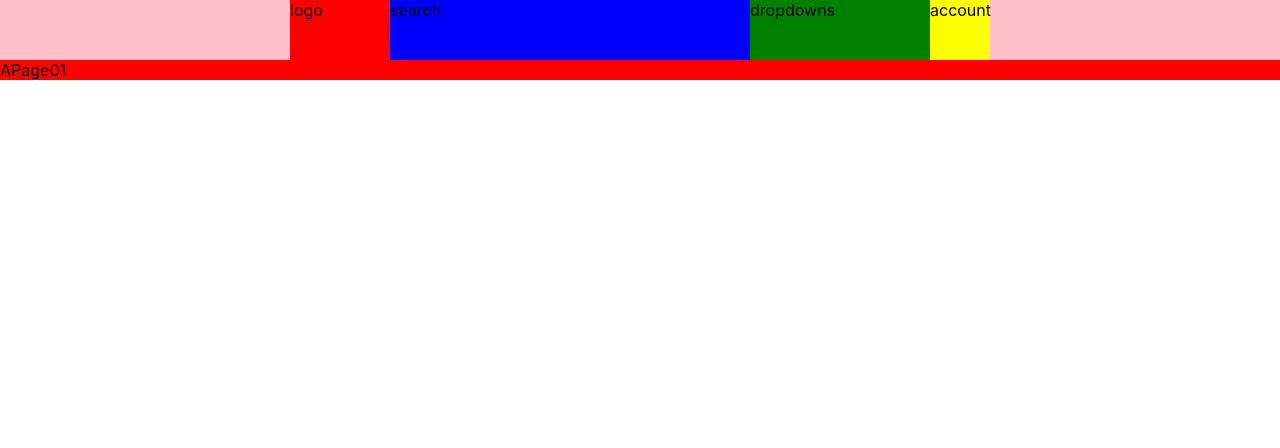
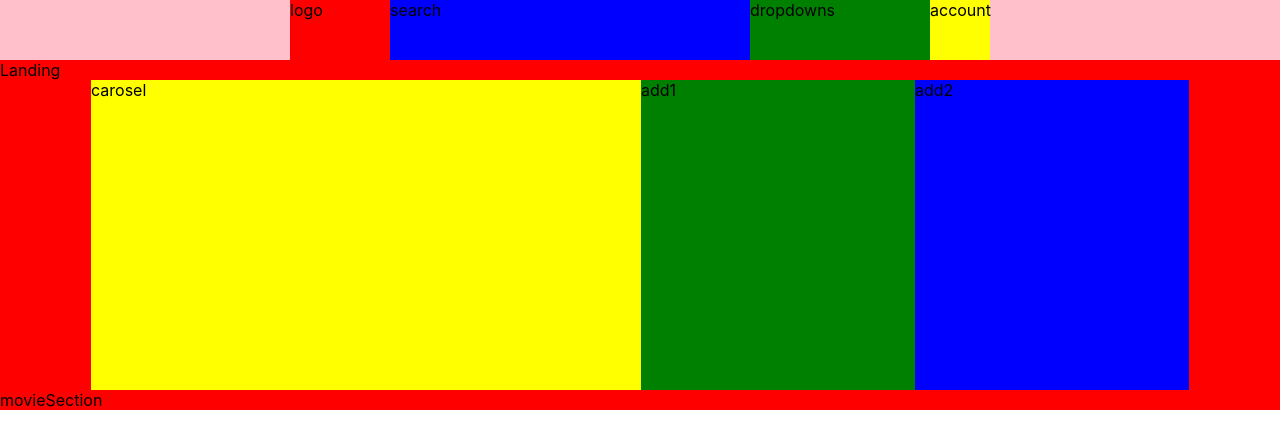
Before and after one commit to alancurtis5000/movies-frontend-01, a React (Create React App) app: page / in a window 1280 px wide. Shown: the top 448 px of the page. Built offline with nearby package versions, Linux system fonts and the light colour scheme; a web font is replaced by a local one.

Commit message:
added landing page.

```diff
--- a/src/AppRouter.js
+++ b/src/AppRouter.js
@@ -5,13 +5,15 @@ import Header from './components/Header/Header';
 
 import APage01 from './pages/APage01/APage01';
 import APage02 from './pages/APage02/APage02';
+import Landing from './pages/Landing/Landing';
 
 const AppRouter = () =>{
   return(
     <BrowserRouter>
       <Header />
       <Switch>
-        <Route exact path="/" component={APage01}/>
+        <Route exact path="/" component={Landing}/>
+        <Route path="/page1" component={APage01}/>
         <Route path="/page2" component={APage02}/>
       </Switch>
     </BrowserRouter>
--- /dev/null
+++ b/src/pages/Landing/Landing.js
@@ -0,0 +1,17 @@
+import React from 'react';
+
+const Landing = () =>{
+  return(
+    <div className="Landing">
+      Landing
+      <div className="adds">
+        <div className="carosel">carosel</div>
+        <div className="add1">add1</div>
+        <div className="add2">add2</div>
+      </div>
+      <div className="movieSection">movieSection</div>
+    </div>
+  )
+}
+
+export default Landing;
--- /dev/null
+++ b/src/pages/Landing/_Landing.scss
@@ -0,0 +1,21 @@
+.Landing {
+  background-color: $c-red;
+  .adds{
+    display: flex;
+    justify-content: center;
+    .carosel {
+      background-color: yellow;
+      height: 310px;
+      width: 550px;
+    }
+    .add1 , .add2 {
+      background-color: green;
+      height: 310px;
+      width: 274px;
+    }
+    .add2{
+      background-color:blue;
+    }
+  }
+
+}
--- a/src/styles/main.scss
+++ b/src/styles/main.scss
@@ -10,3 +10,4 @@
 // pages imports
 @import '../pages/APage01/APage01';
 @import '../pages/APage02/APage02';
+@import '../pages/Landing/Landing';
```
Also changed, not shown: src/dummydata/movies.json (added, +14 -0 lines).
